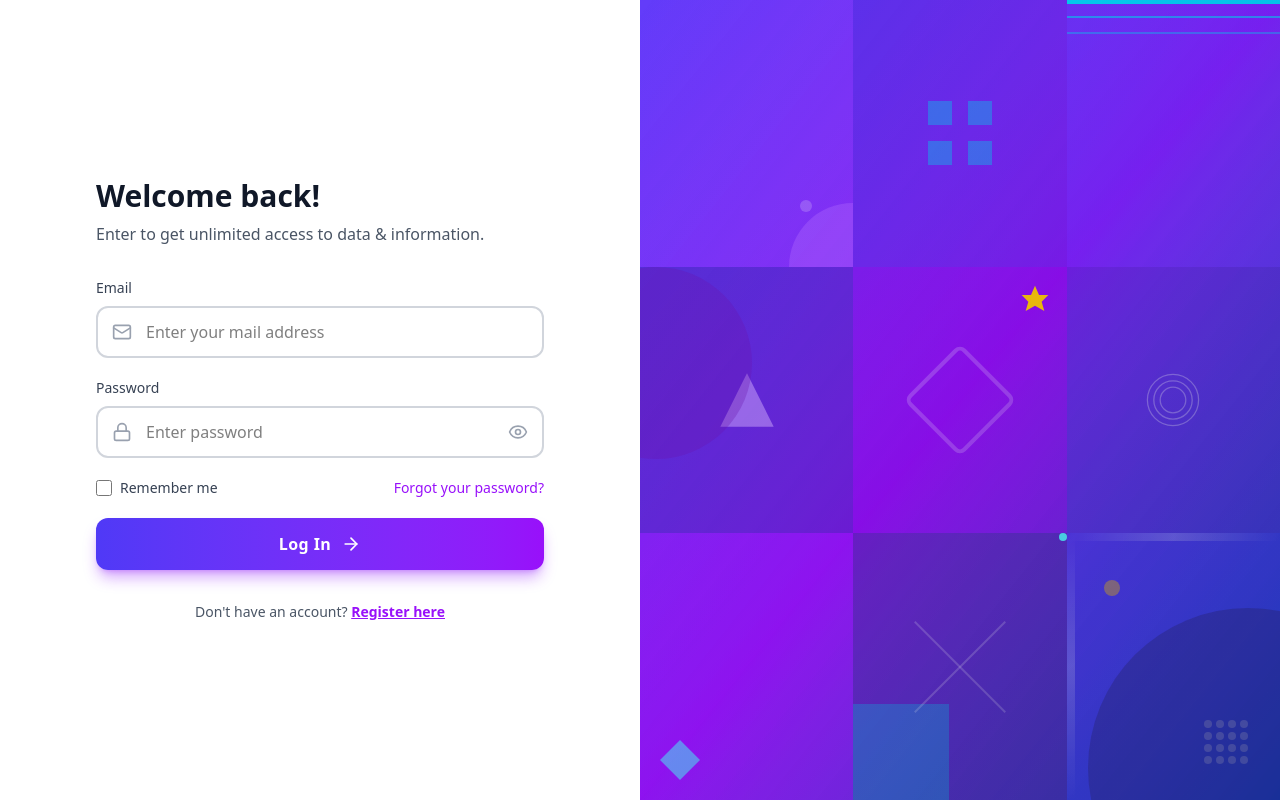
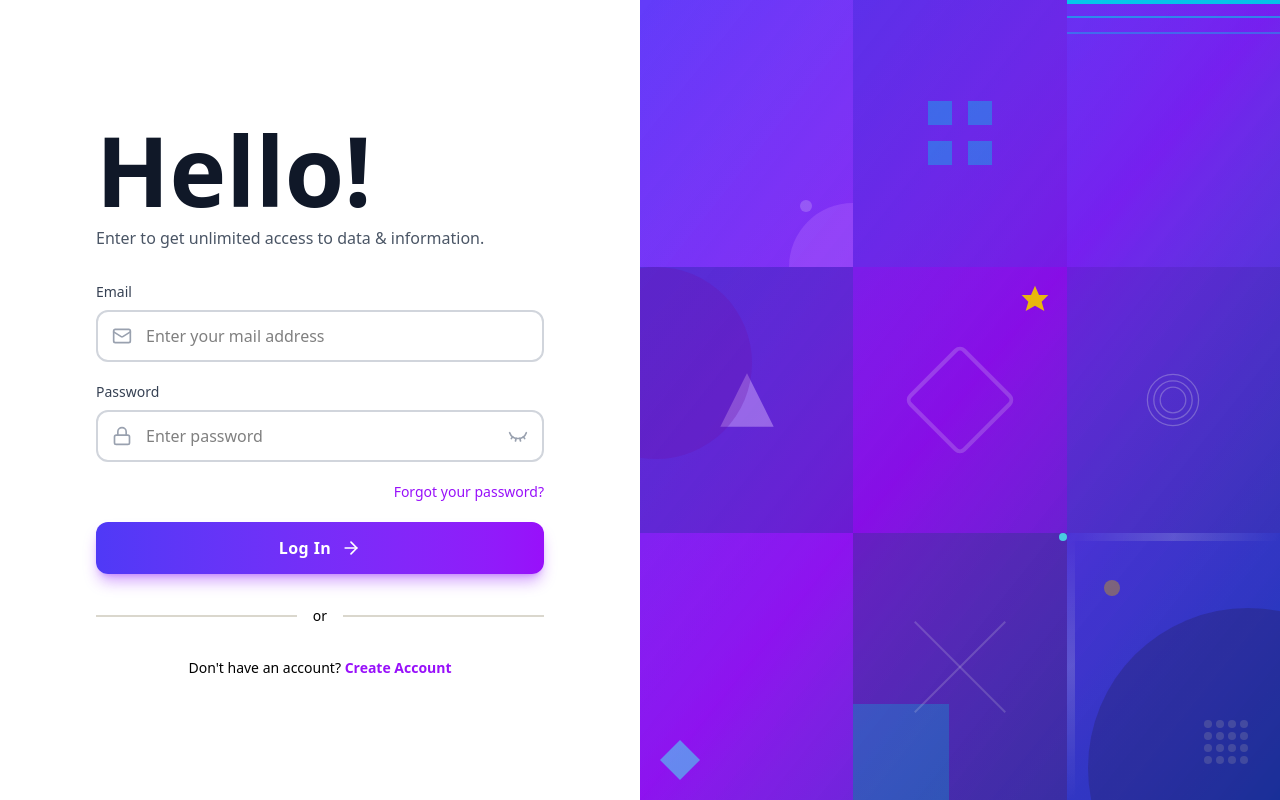
Before and after one commit to Yousseftame/cpt, a React (Vite) app: page / in a window 1280 px wide. Built offline with nearby package versions, Linux system fonts and the light colour scheme; no server answers.

Commit message:
colors scheme auth

```diff
--- a/src/Pages/Admin/Model/GeneratorList.tsx
+++ b/src/Pages/Admin/Model/GeneratorList.tsx
@@ -174,7 +174,7 @@ export default function GeneratorList() {
       {/* Header Section */}
       <div className="flex flex-col sm:flex-row sm:items-center sm:justify-between gap-4">
         <div>
-          <h1 className="text-3xl font-bold  text-[#4F46E5]">Generator Models</h1>
+          <h1 className="text-3xl font-bold  text-[#5E35B1]">Generator Models</h1>
           <p className="text-gray-600 mt-1">Manage your generator inventory</p>
         </div>
         <Button
@@ -183,7 +183,7 @@ export default function GeneratorList() {
           onClick={() => navigate("/models/add")}
           sx={{
             bgcolor: '#5E35B1',
-            '&:hover': { bgcolor: '#4338CA' },
+            '&:hover': { bgcolor: '#5E35B1' },
             textTransform: 'none',
             px: 3,
             py: 1.5,
--- a/src/Pages/Auth/Login/Login.tsx
+++ b/src/Pages/Auth/Login/Login.tsx
@@ -84,10 +84,10 @@ const Login = () => {
         {/* <div className="inline-flex items-center justify-center w-12 h-12 bg-gradient-to-br from-purple-500 to-indigo-600 rounded-xl mb-4">
           <Lock className="text-white" size={24} />
         </div> */}
-        <h1 className="text-3xl font-bold text-gray-900 mb-2">
-          Welcome back!
+        <h1 className="text-8xl font-bold text-gray-900 mb-2">
+          Hello!
         </h1>
-        <p className="text-gray-600">
+        <p className="text-gray-600 ">
           Enter to get unlimited access to data & information.
         </p>
       </div>
@@ -121,13 +121,13 @@ const Login = () => {
 
         <div className="flex items-center justify-between">
           <label className="flex items-center gap-2 cursor-pointer">
-            <input
+            {/* <input
               type="checkbox"
               checked={rememberMe}
               onChange={(e) => setRememberMe(e.target.checked)}
               className="w-4 h-4 text-purple-600 border-gray-300 rounded focus:ring-purple-500"
             />
-            <span  className="text-sm text-gray-700">Remember me</span>
+            <span  className="text-sm text-gray-700">Remember me</span> */}
           </label>
 
           <button
@@ -150,15 +150,24 @@ const Login = () => {
         </AuthButton>
       </form>
 
-      <p className="text-center text-sm text-gray-600 mt-8">
+      <div className="relative my-8">
+        <div className="absolute inset-0 flex items-center">
+          <div className="w-full border-t-2 border-[#dad7cd]"></div>
+        </div>
+        <div className="relative flex justify-center text-sm">
+          <span className="px-4  bg-white font-medium">or</span>
+        </div>
+      </div>
+
+      <p className="text-center text-sm  mt-8">
         Don't have an account?{' '}
         <button
           onClick={() => navigate('/register')}
           type="button"
-          className="text-purple-600 hover:text-purple-800 font-semibold transition-colors underline"
+          className="text-purple-600 hover:text-purple-600 font-bold transition-all duration-300 disabled:opacity-50 hover:underline underline-offset-4"
           disabled={loading}
         >
-          Register here
+          Create Account
         </button>
       </p>
     </div>
--- a/src/components/shared/AuthInput.tsx
+++ b/src/components/shared/AuthInput.tsx
@@ -56,7 +56,7 @@ const AuthInput: React.FC<AuthInputProps> = ({
             disabled={disabled}
             className="absolute right-4 top-1/2 transform -translate-y-1/2 text-gray-400 hover:text-gray-600 transition-colors"
           >
-            {showPassword ? <EyeClosed size={20} /> : <Eye size={20} />}
+            {showPassword ? <Eye size={20} /> : <EyeClosed size={20} />}
           </button>
         )}
       </div>
```
